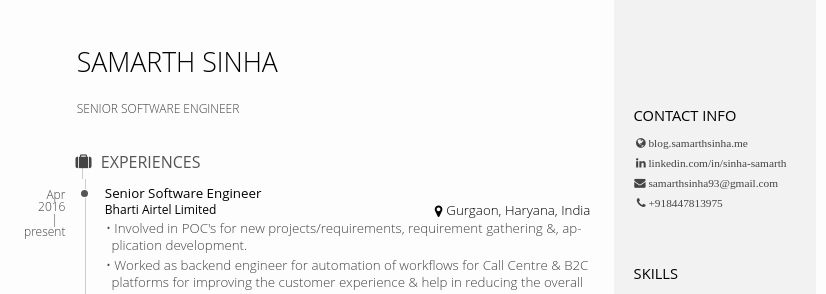
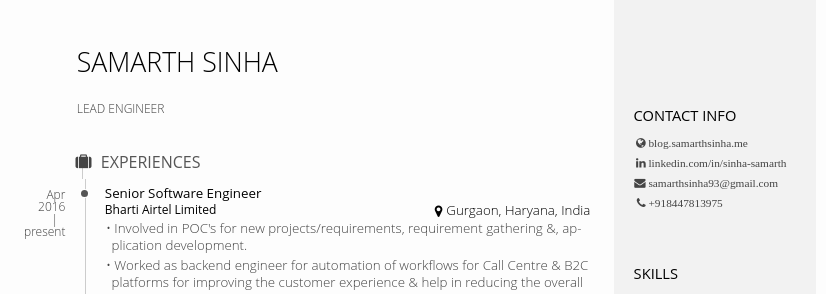
Before and after one commit to samarthsinha/samarthsinha.github.io, a Jekyll site: the page built from resume.md, in a window 1280 px wide. Shown: the top 294 px of the page, without its empty margins (0-826 px from the left). Built offline with Jekyll 4.4.1, drawn with Linux system fonts in a browser that asks for light colours.

Commit message:
Update _config.yml

```diff
--- a/_config.yml
+++ b/_config.yml
@@ -12,7 +12,7 @@ github_username:  samarthsinha
 linkedin_username: sinha-samarth
 
 highlighter: rouge
-current_profile: Senior Software Engineer
+current_profile: Lead Engineer
 current_employer: Bharti Airtel Limited
 
 # Build settings
```
